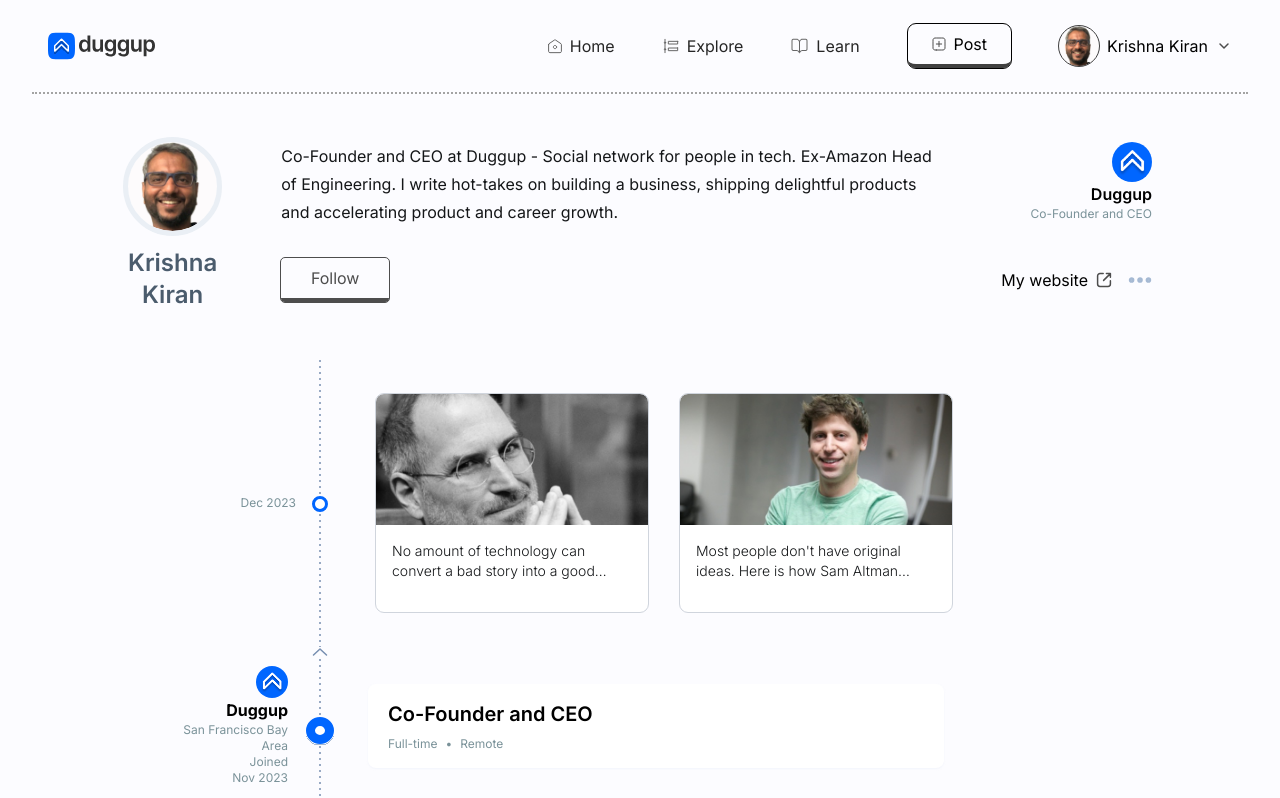
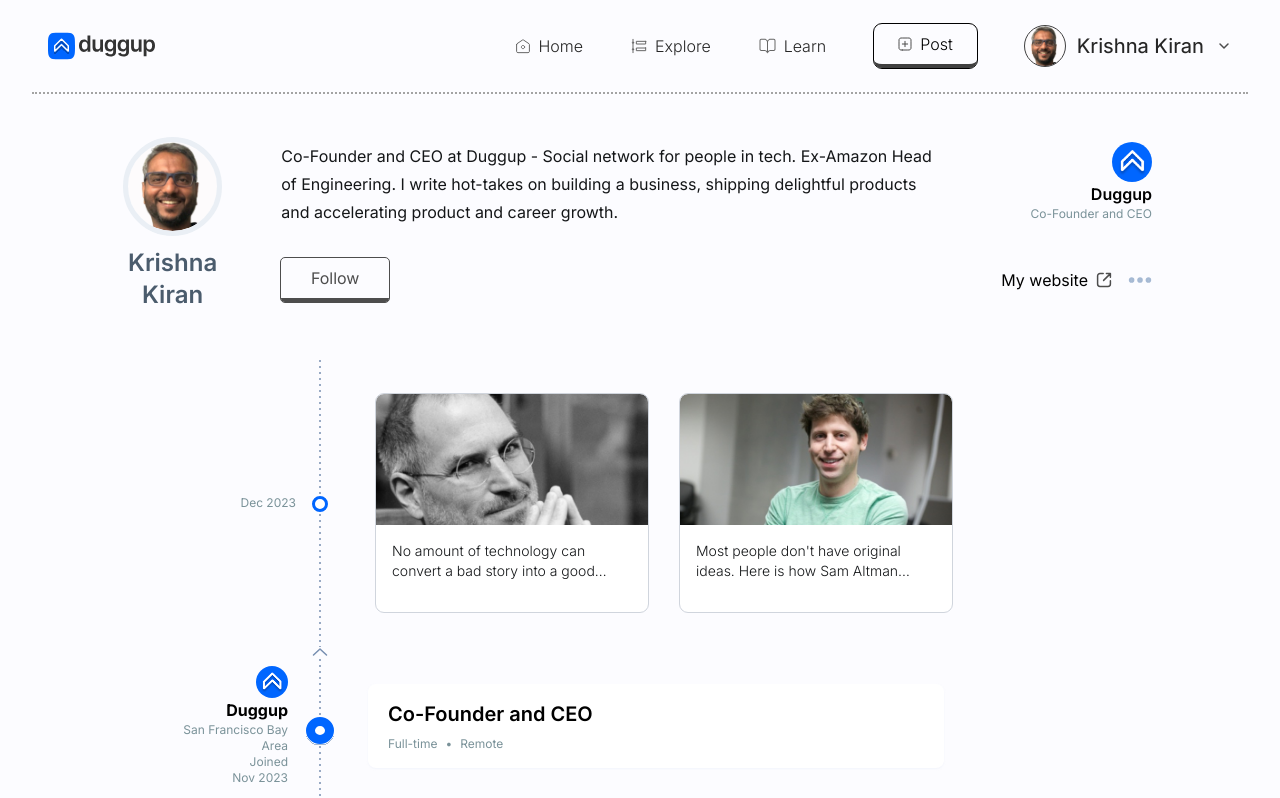
Before and after one commit to OMGATE23/onduggup, a SvelteKit app: page / in a window 1280 px wide. Shown: the top 798 px of the page. Built offline with nearby package versions, Linux system fonts and the light colour scheme.

Commit message:
style : font weight and gap
Signed-off-by: Om Gate <90276220+OMGATE23@users.noreply.github.com>

```diff
--- a/src/components/Header.svelte
+++ b/src/components/Header.svelte
@@ -7,7 +7,7 @@
 >
 	<a aria-label="duggup-logo" href="/"><img alt="logo" src="/assets/logo.svg" /></a>
 	<div class="flex items-center gap-12">
-		<ul class="flex items-center justify-evenly gap-12 text-neutral-800">
+		<ul class="flex items-center font-[300] justify-evenly gap-12 text-neutral-800">
 			<li>
 				<a class="flex items-center gap-2" href="/">
 					<img alt="home" src="/assets/home.svg" />
@@ -29,18 +29,18 @@
 		</ul>
 
 		<a
-			class="flex items-center gap-2 outline outline-[0.5px] px-6 py-2 rounded-lg border-b-4 border-neutral-700"
+			class="flex items-center gap-2 font-[300] outline outline-[0.5px] px-6 py-2 rounded-lg border-b-4 border-neutral-700"
 			href="/"
 		>
 			<img alt="home" src="/assets/post.svg" />
 			Post
 		</a>
 
-		<button class="flex items-center gap-2">
+		<button class="flex items-center gap-3">
 			<span class="outline overflow-hidden outline-1 rounded-full outline-neutral-700">
 				<img class=" w-10" alt="profile pricture" src={userData.profile_img} />
 			</span>
-			<p>{userData.name}</p>
+			<p class=" text-neutral-800 font-[450] text-xl">{userData.name}</p>
 			<img alt="chevron down" src="/assets/chevron-down.svg" />
 		</button>
 	</div>
```
